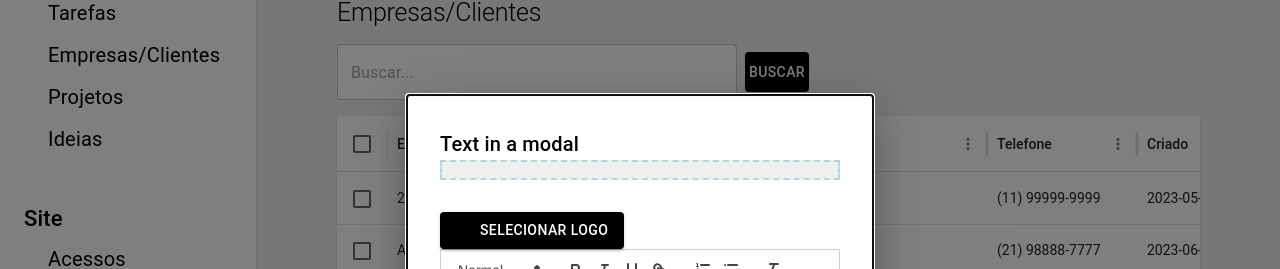
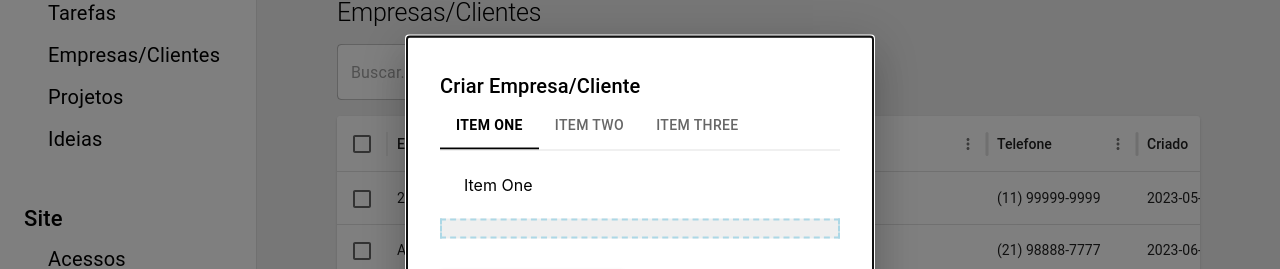
Before and after one commit to MuriloRusso/MRWorld-v3---Gerenciador-de-Tarefas, a React (Create React App) app: page /clients in a window 1280 px wide. Shown: the part 138-407 px from the top of the page. Built offline with nearby package versions, Linux system fonts and the light colour scheme; some icons are missing.

Commit message:
modal client in progress

```diff
--- a/src/pages/Clients/templates/ModalCreateUpdate/index.tsx
+++ b/src/pages/Clients/templates/ModalCreateUpdate/index.tsx
@@ -2,6 +2,7 @@
 import Modal from '@mui/material/Modal';
 import InputLogo from "../../components/InputLogo";
 import InputDescription from "../../components/InputDescription";
+import ModalPanel from "../ModalPanel";
 // import InputDescription from "../../components/InputDescription";
 
 
@@ -27,8 +28,9 @@
         >
             <Box sx={style}>
                 <Typography id="modal-modal-title" variant="h6" component="h2">
-                    Text in a modal
+                    Criar Empresa/Cliente
                 </Typography>
+                <ModalPanel/>
 
                 <InputLogo/>
                 <InputDescription/>
--- /dev/null
+++ b/src/pages/Clients/templates/ModalPanel/index.tsx
@@ -0,0 +1,99 @@
+import * as React from 'react';
+import Tabs from '@mui/material/Tabs';
+import Tab from '@mui/material/Tab';
+import Box from '@mui/material/Box';
+
+interface TabPanelProps {
+  children?: React.ReactNode;
+  index: number;
+  value: number;
+}
+
+function CustomTabPanel(props: TabPanelProps) {
+  const { children, value, index, ...other } = props;
+
+  return (
+    <div
+      role="tabpanel"
+      hidden={value !== index}
+      id={`simple-tabpanel-${index}`}
+      aria-labelledby={`simple-tab-${index}`}
+      {...other}
+    >
+      {value === index && <Box sx={{ p: 3 }}>{children}</Box>}
+    </div>
+  );
+}
+
+function a11yProps(index: number) {
+  return {
+    id: `simple-tab-${index}`,
+    'aria-controls': `simple-tabpanel-${index}`,
+  };
+}
+
+export default function ModalPanel() {
+  const [value, setValue] = React.useState(0);
+
+  const handleChange = (event: React.SyntheticEvent, newValue: number) => {
+    setValue(newValue);
+  };
+
+  return (
+    <Box sx={{ width: '100%' }}>
+      <Box sx={{ borderBottom: 1, borderColor: 'divider' }}>
+        <Tabs
+            value={value}
+            onChange={handleChange}
+            aria-label="basic tabs example"
+            TabIndicatorProps={{
+                style: {
+                backgroundColor: 'black', // linha preta ao selecionar
+                },
+            }}
+            >
+            <Tab
+                label="Item One"
+                {...a11yProps(0)}
+                sx={{
+                '&.Mui-selected': {
+                    color: 'black',
+                    fontWeight: 'bold',
+                },
+                }}
+            />
+            <Tab
+                label="Item Two"
+                {...a11yProps(1)}
+                sx={{
+                '&.Mui-selected': {
+                    color: 'black',
+                    fontWeight: 'bold',
+                },
+                }}
+            />
+            <Tab
+                label="Item Three"
+                {...a11yProps(2)}
+                sx={{
+                '&.Mui-selected': {
+                    color: 'black',
+                    fontWeight: 'bold',
+                },
+                }}
+            />
+            </Tabs>
+
+      </Box>
+      <CustomTabPanel value={value} index={0}>
+        Item One
+      </CustomTabPanel>
+      <CustomTabPanel value={value} index={1}>
+        Item Two
+      </CustomTabPanel>
+      <CustomTabPanel value={value} index={2}>
+        Item Three
+      </CustomTabPanel>
+    </Box>
+  );
+}
```
